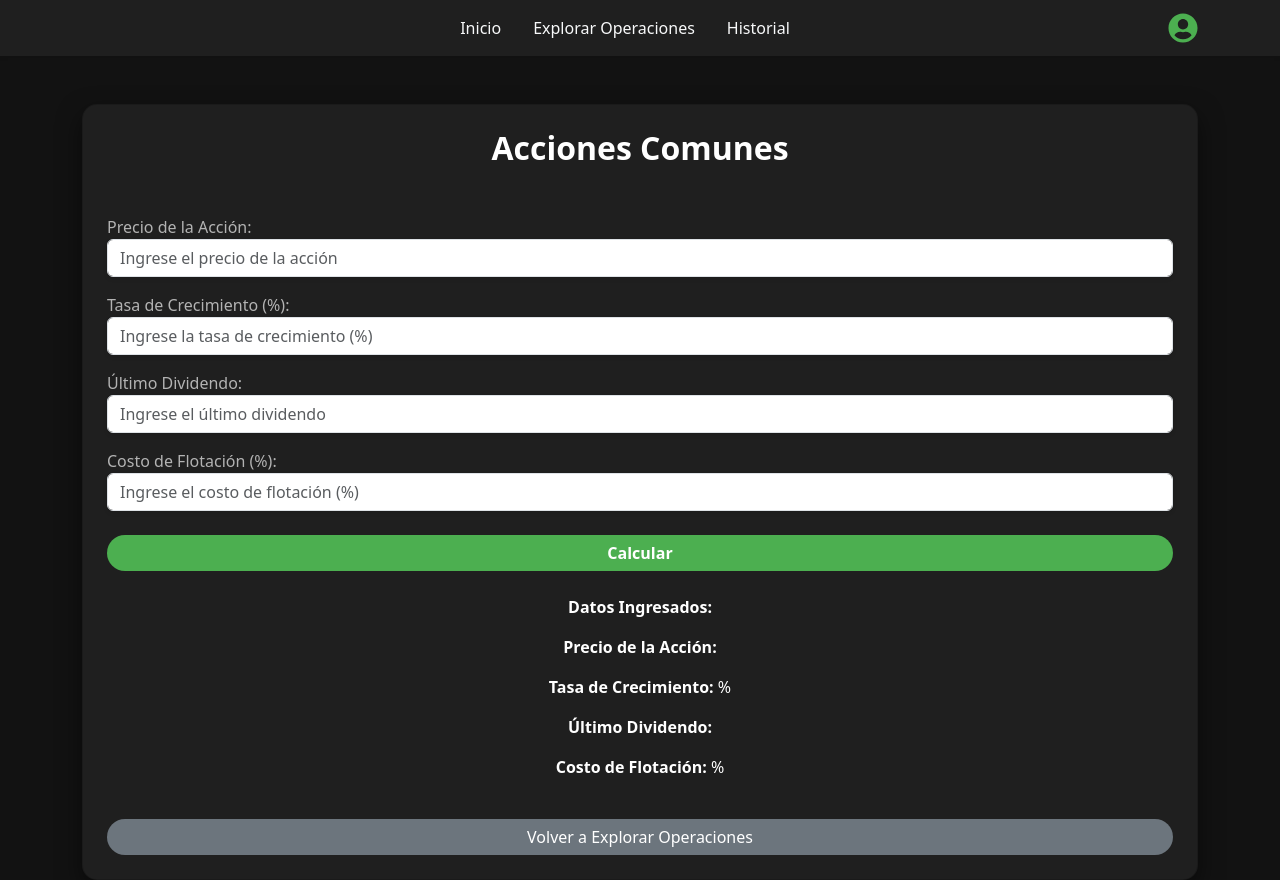
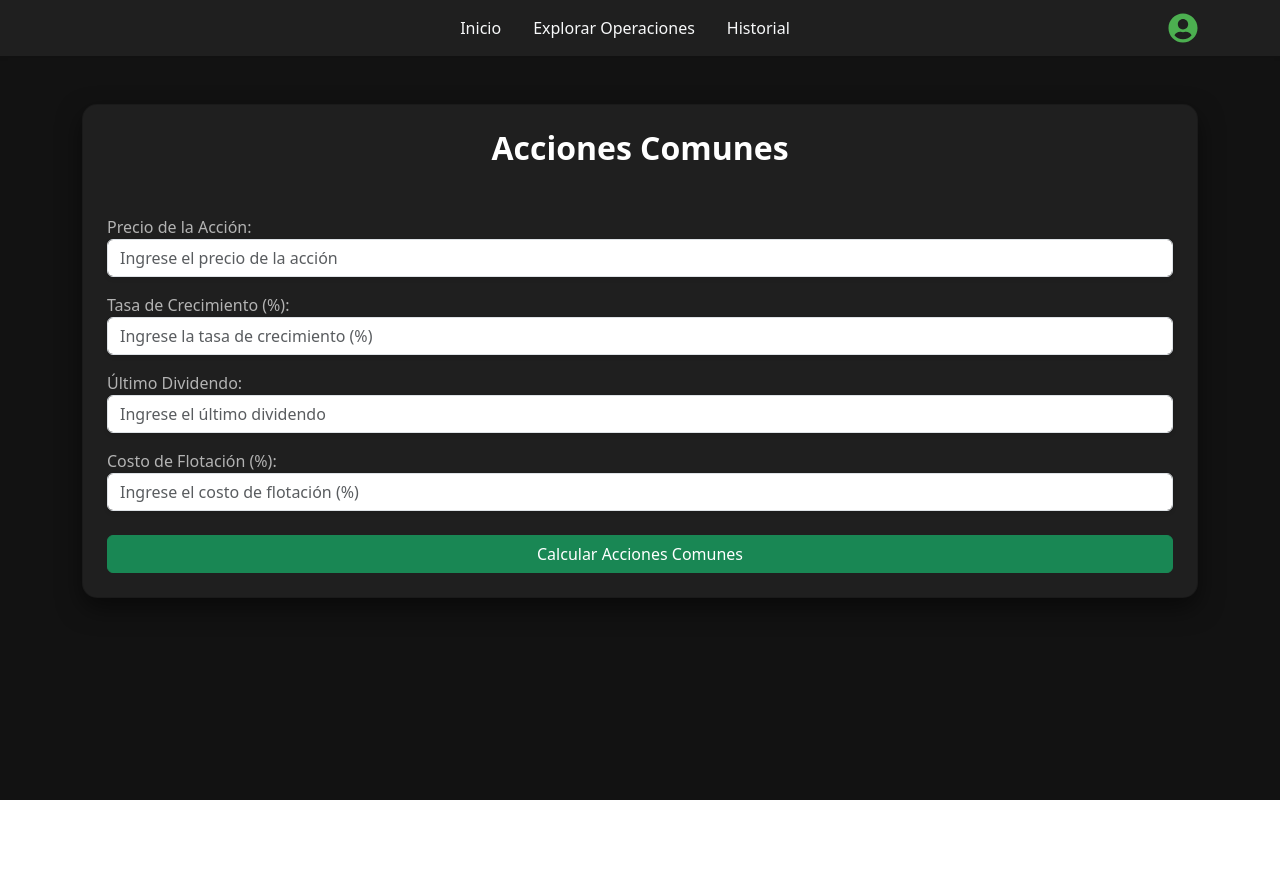
Before and after one commit to FinanceWebAll/ProyectFinal, a React (Create React App) app: page /wacc in a window 1280 px wide. After the commit the page ends 800 px from the top, so only its background shows below. Built offline with nearby package versions, Linux system fonts and the light colour scheme.

Commit message:
Prueba 1

```diff
--- a/src/Operaciones/Wacc.js
+++ b/src/Operaciones/Wacc.js
@@ -1,3 +1,4 @@
+
 import React, { useState } from 'react';
 import { FaUserCircle } from 'react-icons/fa';
 import { useNavigate } from 'react-router-dom';
@@ -13,15 +14,27 @@ function Wacc() {
   const [costoFlotacion, setCostoFlotacion] = useState('');
   const [dividendoProyectado, setDividendoProyectado] = useState('');
   const [ks, setKs] = useState('');
-  const [errorMessage, setErrorMessage] = useState('');
 
-  // Variables que guardan los valores operativos
+  // Variables que guardan los valores operacionales
   const [crecimientoOperador, setCrecimientoOperador] = useState('');
   const [flotacionOperador, setFlotacionOperador] = useState('');
 
-  // Datos de la segunda parte (Años)
-  const [años, setAños] = useState('');  // Variable para el número de años
-  const [segundoPaso, setSegundoPaso] = useState(false);  // Flag para mostrar la segunda parte
+  // Datos de la segunda parte (Acciones Preferentes)
+  const [precioAccionPreferentes, setPrecioAccionPreferentes] = useState('');
+  const [DividendoAccionesPreferentes, setDividendoAccionesPreferentes] = useState('');
+  const [costoFlotacionPreferentes, setCostoFlotacionPreferentes] = useState('');
+  const [ksPreferentes, setKsPreferentes] = useState('');
+
+  // Datos de la tercera parte (Utilidades)
+  const [precioAccionUtilidades, setPrecioAccionUtilidades] = useState('');
+  const [tasaCrecimientoUtilidades, setTasaCrecimientoUtilidades] = useState('');
+  const [ultimoDividendoUtilidades, setUltimoDividendoUtilidades] = useState('');
+  const [dividendoProyectadoUtilidades, setDividendoProyectadoUtilidades] = useState('');
+  const [ksUtilidades, setKsUtilidades] = useState('');
+
+  const [errorMessage, setErrorMessage] = useState('');
+  const [segundoPaso, setSegundoPaso] = useState(false);
+  const [tercerPaso, setTercerPaso] = useState(false); // Flag para mostrar la tercera parte
 
   const calcularWacc = () => {
     // Validar campos
@@ -40,14 +53,50 @@ function Wacc() {
 
     // Dividendo proyectado: Último dividendo * (1 + Tasa de crecimiento)
     const dividendoProj = ultimoDividendo * (1 + crecimientoOperadorValue);
-    setDividendoProyectado(dividendoProj.toFixed(7));  // Redondear a 7 decimales para operaciones
+    setDividendoProyectado(dividendoProj.toFixed(2));
 
     // KS: (Dividendo proyectado / (Precio de la acción * (1 - Costo de flotación))) + Tasa de crecimiento
     const ksCalc = (dividendoProj / (precioAccion * (1 - flotacionOperadorValue))) + crecimientoOperadorValue;
     setKs((ksCalc * 100).toFixed(3));  // KS como porcentaje, con 3 decimales y multiplicado por 100
 
-    // Mostrar la segunda parte (añadir años)
+    // Mostrar la segunda parte (Acciones Preferentes)
     setSegundoPaso(true);
+  };
+
+  const calcularPreferentes = () => {
+    // Validar campos de acciones preferentes
+    if (!precioAccionPreferentes || !DividendoAccionesPreferentes || !costoFlotacionPreferentes) {
+      setErrorMessage("Por favor, ingrese todos los campos para Acciones Preferentes.");
+      return;
+    }
+    setErrorMessage("");
+
+    // Convertir costo de flotación a valor operativo
+    const flotacionOperadorPreferentes = costoFlotacionPreferentes / 100;
+
+    // KS para preferentes
+    const ksCalcPreferentes = DividendoAccionesPreferentes / (precioAccionPreferentes * (1 - flotacionOperadorPreferentes));
+    setKsPreferentes((ksCalcPreferentes * 100).toFixed(3));  // KS en porcentaje
+
+    // Mostrar la tercera parte (Utilidades)
+    setTercerPaso(true);
+  };
+
+  const calcularUtilidades = () => {
+    // Validar campos de utilidades
+    if (!precioAccionUtilidades || !ultimoDividendoUtilidades || !tasaCrecimientoUtilidades) {
+      setErrorMessage("Por favor, ingrese todos los campos para Utilidades.");
+      return;
+    }
+    setErrorMessage("");
+
+    // Dividendo proyectado para utilidades
+    const dividendoProjUtilidades = ultimoDividendoUtilidades * (1 + tasaCrecimientoUtilidades / 100);
+    setDividendoProyectadoUtilidades(dividendoProjUtilidades.toFixed(2));  // Redondear a 7 decimales
+
+    // KS para utilidades
+    const ksCalcUtilidades = dividendoProjUtilidades / precioAccionUtilidades + tasaCrecimientoUtilidades / 100;
+    setKsUtilidades((ksCalcUtilidades * 100).toFixed(3));  // KS en porcentaje
   };
 
   return (
@@ -75,11 +124,11 @@ function Wacc() {
 
       <div className="container mt-5">
         <div className="card p-4" style={{ backgroundColor: '#1f1f1f', borderRadius: '15px', boxShadow: '0 10px 25px rgba(0, 0, 0, 0.5)' }}>
+          {/* Primera parte: Acciones Comunes */}
           <h2 className="text-center mb-4" style={{ color: '#ffffff', fontWeight: 'bold' }}>Acciones Comunes</h2>
 
           {errorMessage && <div className="alert alert-danger">{errorMessage}</div>}
 
-          {/* Primera parte: Campos principales */}
           <div className="form-group mt-4">
             <label style={{ color: '#b3b3b3' }}>Precio de la Acción:</label>
             <input
@@ -124,52 +173,124 @@ function Wacc() {
             />
           </div>
 
-          <button
-            className="btn btn-success mt-4"
-            style={{ width: '100%', fontWeight: 'bold', borderRadius: '25px', backgroundColor: '#4caf50', border: 'none' }}
-            onClick={calcularWacc}
-          >
-            Calcular
+          <button className="btn btn-success mt-4" onClick={calcularWacc}>
+            Calcular Acciones Comunes
           </button>
 
-          {/* Mostrar los resultados de la primera parte */}
-          <div className="resultado mt-4" style={{ color: '#ffffff', fontSize: '1em', textAlign: 'center' }}>
-            <p><strong>Datos Ingresados:</strong></p>
-            <p><strong>Precio de la Acción:</strong> {precioAccion}</p>
-            <p><strong>Tasa de Crecimiento:</strong> {tasaCrecimiento}%</p>
-            <p><strong>Último Dividendo:</strong> {ultimoDividendo}</p>
-            <p><strong>Costo de Flotación:</strong> {costoFlotacion}%</p>
+          {segundoPaso && (
+            <div className="mt-5">
+              <h4 className="text-light">Datos Ingresados:</h4>
+              <p style={{ color: '#b3b3b3' }}><strong>Precio de la Acción:</strong> {precioAccion}</p>
+              <p style={{ color: '#b3b3b3' }}><strong>Tasa de Crecimiento:</strong> {tasaCrecimiento}%</p>
+              <p style={{ color: '#b3b3b3' }}><strong>Último Dividendo:</strong> {ultimoDividendo}</p>
+              <p style={{ color: '#b3b3b3' }}><strong>Costo de Flotación:</strong> {costoFlotacion}%</p>
+              <p style={{ color: '#b3b3b3' }}><strong>Dividendo Proyectado:</strong> {dividendoProyectado}</p>
+              <p style={{ color: '#b3b3b3' }}><strong>KS:</strong> {ks}%</p>
+            </div>
+          )}
 
-            {/* Mostrar los resultados calculados de la primera parte */}
-            {dividendoProyectado && ks && (
+          {/* Segunda parte: Acciones Preferentes */}
+          {segundoPaso && (
             <>
-                <p><strong>Dividendo Proyectado:</strong> {parseFloat(dividendoProyectado).toFixed(2)}</p>
-                <p><strong>KS:</strong> {ks}%</p>
-              </>
-            )}
-          </div>
-
-          {/* Segunda parte: Solicitar años después del primer cálculo */}
-          {segundoPaso && (
-            <div className="form-group mt-3">
-              <label style={{ color: '#b3b3b3' }}>Años:</label>
+              <h2 className="text-center mb-4 mt-5" style={{ color: '#ffffff', fontWeight: 'bold' }}>Acciones Preferentes</h2>
+              <div className="form-group mt-4">
+                <label style={{ color: '#b3b3b3' }}>Precio de la Acción Preferentes:</label>
                 <input
                   type="number"
                   className="form-control"
-                value={años}
-                onChange={(e) => setAños(e.target.value)}
-                placeholder="Ingrese el número de años"
+                  value={precioAccionPreferentes}
+                  onChange={(e) => setPrecioAccionPreferentes(e.target.value)}
+                  placeholder="Ingrese el precio de la acción preferentes"
                 />
               </div>
+
+              <div className="form-group mt-3">
+                <label style={{ color: '#b3b3b3' }}>Dividendo de Acciones Preferentes:</label>
+                <input
+                  type="number"
+                  className="form-control"
+                  value={DividendoAccionesPreferentes}
+                  onChange={(e) => setDividendoAccionesPreferentes(e.target.value)}
+                  placeholder="Ingrese el Dividendo de Acciones Preferentes"
+                />
+              </div>
+
+              <div className="form-group mt-3">
+                <label style={{ color: '#b3b3b3' }}>Costo de Flotación Preferentes (%):</label>
+                <input
+                  type="number"
+                  className="form-control"
+                  value={costoFlotacionPreferentes}
+                  onChange={(e) => setCostoFlotacionPreferentes(e.target.value)}
+                  placeholder="Ingrese el costo de flotación preferentes (%)"
+                />
+              </div>
+
+              <button className="btn btn-success mt-4" onClick={calcularPreferentes}>
+                Calcular Acciones Preferentes
+              </button>
+
+              <div className="mt-5">
+                <h4 className="text-light">Datos Ingresados Preferentes:</h4>
+                <p style={{ color: '#b3b3b3' }}><strong>Dividendo de Acciones Preferentes:</strong> {DividendoAccionesPreferentes}</p>
+                <p style={{ color: '#b3b3b3' }}><strong>Precio de la Acción Preferentes:</strong> {precioAccionPreferentes}</p>
+                <p style={{ color: '#b3b3b3' }}><strong>Costo de Flotación Preferentes:</strong> {costoFlotacionPreferentes}%</p>
+                <p style={{ color: '#b3b3b3' }}><strong>KS Preferentes:</strong> {ksPreferentes}%</p>
+              </div>
+            </>
           )}
 
-          <button
-            className="btn btn-secondary mt-4"
-            style={{ width: '100%', border: 'none', borderRadius: '25px' }}
-            onClick={() => navigate('/explorar-operaciones')}
-          >
-            Volver a Explorar Operaciones
+          {/* Tercera parte: Utilidades */}
+          {tercerPaso && (
+            <>
+              <h2 className="text-center mb-4 mt-5" style={{ color: '#ffffff', fontWeight: 'bold' }}>Utilidades</h2>
+              <div className="form-group mt-4">
+                <label style={{ color: '#b3b3b3' }}>Precio de la Acción Utilidades:</label>
+                <input
+                  type="number"
+                  className="form-control"
+                  value={precioAccionUtilidades}
+                  onChange={(e) => setPrecioAccionUtilidades(e.target.value)}
+                  placeholder="Ingrese el precio de la acción utilidades"
+                />
+              </div>
+
+              <div className="form-group mt-3">
+                <label style={{ color: '#b3b3b3' }}>Tasa de Crecimiento Utilidades (%):</label>
+                <input
+                  type="number"
+                  className="form-control"
+                  value={tasaCrecimientoUtilidades}
+                  onChange={(e) => setTasaCrecimientoUtilidades(e.target.value)}
+                  placeholder="Ingrese la tasa de crecimiento de utilidades (%)"
+                />
+              </div>
+
+              <div className="form-group mt-3">
+                <label style={{ color: '#b3b3b3' }}>Último Dividendo Utilidades:</label>
+                <input
+                  type="number"
+                  className="form-control"
+                  value={ultimoDividendoUtilidades}
+                  onChange={(e) => setUltimoDividendoUtilidades(e.target.value)}
+                  placeholder="Ingrese el último dividendo de utilidades"
+                />
+              </div>
+
+              <button className="btn btn-success mt-4" onClick={calcularUtilidades}>
+                Calcular Utilidades
               </button>
+
+              <div className="mt-5">
+                <h4 className="text-light">Datos Ingresados Utilidades:</h4>
+                <p style={{ color: '#b3b3b3' }}><strong>Precio de la Acción Utilidades:</strong> {precioAccionUtilidades}</p>
+                <p style={{ color: '#b3b3b3' }}><strong>Tasa de Crecimiento Utilidades:</strong> {tasaCrecimientoUtilidades}%</p>
+                <p style={{ color: '#b3b3b3' }}><strong>Último Dividendo Utilidades:</strong> {ultimoDividendoUtilidades}</p>
+                <p style={{ color: '#b3b3b3' }}><strong>Dividendo Proyectado Utilidades:</strong> {dividendoProyectadoUtilidades}</p>
+                <p style={{ color: '#b3b3b3' }}><strong>KS Utilidades:</strong> {ksUtilidades}%</p>
+              </div>
+            </>
+          )}
         </div>
       </div>
     </div>
```
Lines whose indentation alone changed are shown as unchanged.
